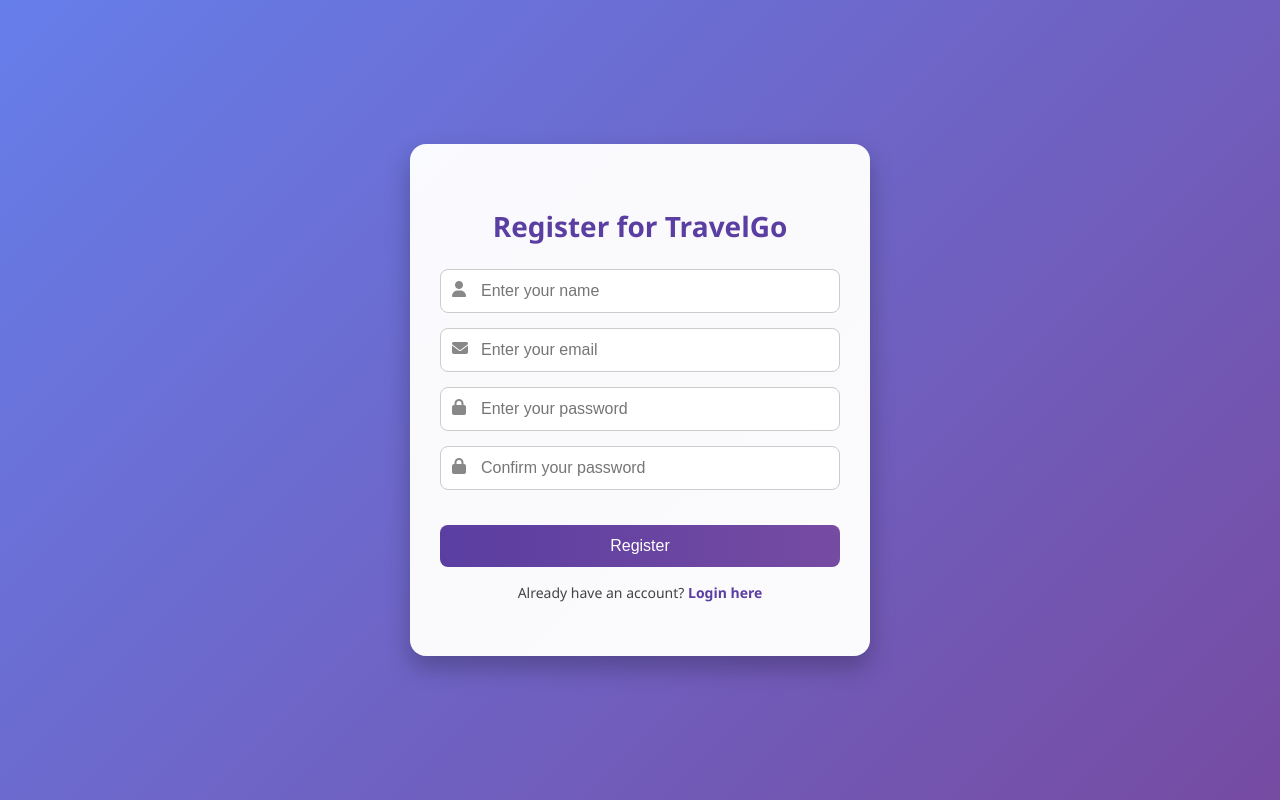
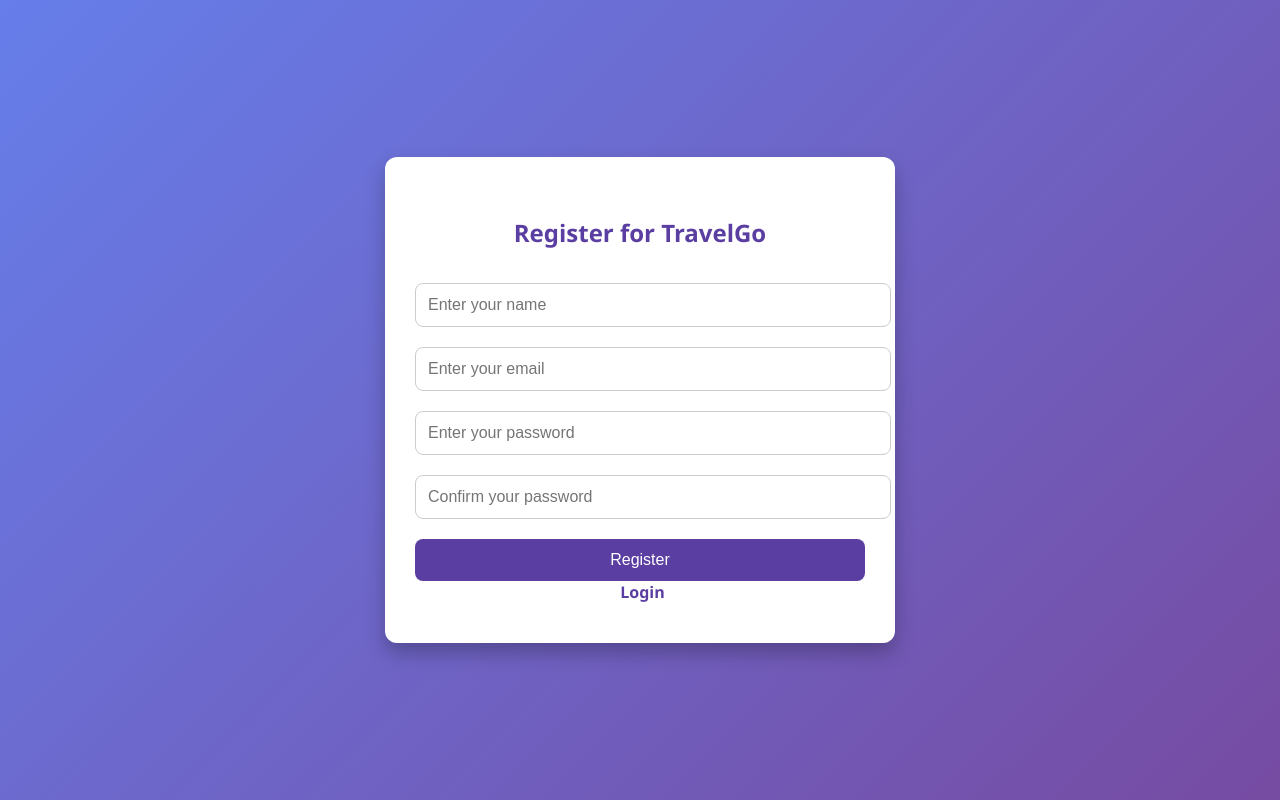
Before and after one commit to BURAHAN12/TRAVELGO, a Flask app: page /register in a window 1280 px wide. Run offline with Flask 3, Linux system fonts and the light colour scheme.

Commit message:
Update register.html

```diff
--- a/templates/register.html
+++ b/templates/register.html
@@ -4,12 +4,7 @@
   <meta charset="UTF-8" />
   <meta name="viewport" content="width=device-width, initial-scale=1.0"/>
   <title>TravelGo - Registration</title>
-  <link rel="stylesheet" href="https://cdnjs.cloudflare.com/ajax/libs/font-awesome/6.4.0/css/all.min.css"/>
   <style>
-    * {
-      box-sizing: border-box;
-    }
-
     body {
       margin: 0;
       padding: 0;
@@ -22,84 +17,60 @@
     }
 
     .form-container {
-      background: rgba(255, 255, 255, 0.97);
+      background-color: white;
       padding: 40px 30px;
-      border-radius: 16px;
-      box-shadow: 0 12px 24px rgba(0, 0, 0, 0.25);
+      border-radius: 12px;
+      box-shadow: 0 10px 20px rgba(0, 0, 0, 0.25);
       width: 100%;
-      max-width: 460px;
+      max-width: 450px;
       text-align: center;
     }
 
     .form-container h2 {
       margin-bottom: 24px;
       color: #5a3ea1;
-      font-size: 28px;
-    }
-
-    .input-group {
-      position: relative;
-      margin: 15px 0;
-    }
-
-    .input-group i {
-      position: absolute;
-      top: 12px;
-      left: 12px;
-      color: #888;
     }
 
     input {
       width: 100%;
-      padding: 12px 12px 12px 40px;
+      padding: 12px;
+      margin: 10px 0;
       border: 1px solid #ccc;
       border-radius: 8px;
       font-size: 16px;
-      transition: border-color 0.3s;
-    }
-
-    input:focus {
-      border-color: #5a3ea1;
-      outline: none;
     }
 
     button {
       width: 100%;
       padding: 12px;
-      background: linear-gradient(90deg, #5a3ea1, #764ba2);
+      background-color: #5a3ea1;
       color: white;
       border: none;
       border-radius: 8px;
       font-size: 16px;
       cursor: pointer;
-      margin-top: 20px;
+      margin-top: 10px;
       transition: background 0.3s ease;
     }
 
     button:hover {
-      background: linear-gradient(90deg, #4a2f8c, #6533a2);
+      background-color: #422b8c;
     }
 
-    p, a {
+    p {
       margin-top: 16px;
       font-size: 14px;
-      color: #444;
     }
 
     a {
       color: #5a3ea1;
       font-weight: bold;
       text-decoration: none;
+      margin-left: 5px;
     }
 
     a:hover {
       text-decoration: underline;
-    }
-
-    @media screen and (max-width: 480px) {
-      .form-container {
-        padding: 30px 20px;
-      }
     }
   </style>
 </head>
@@ -107,25 +78,14 @@
   <div class="form-container">
     <h2>Register for TravelGo</h2>
     <form method="POST" action="/register">
-      <div class="input-group">
-        <i class="fas fa-user"></i>
-        <input type="text" name="name" placeholder="Enter your name" required>
-      </div>
-      <div class="input-group">
-        <i class="fas fa-envelope"></i>
-        <input type="email" name="email" placeholder="Enter your email" required>
-      </div>
-      <div class="input-group">
-        <i class="fas fa-lock"></i>
-        <input type="password" name="password" placeholder="Enter your password" required>
-      </div>
-      <div class="input-group">
-        <i class="fas fa-lock"></i>
-        <input type="password" name="confirm_password" placeholder="Confirm your password" required>
-      </div>
+      <input type="text" name="name" placeholder="Enter your name" required>
+      <input type="email" name="email" placeholder="Enter your email" required>
+      <input type="password" name="password" placeholder="Enter your password" required>
+      <input type="password" name="confirm_password" placeholder="Confirm your password" required>
       <button type="submit">Register</button>
     </form>
-    <p>Already have an account? <a href="{{ url_for('login') }}">Login here</a></p>
+    <a href="{{ url_for('login') }}">Login</a>
+
   </div>
 </body>
 </html>
```
